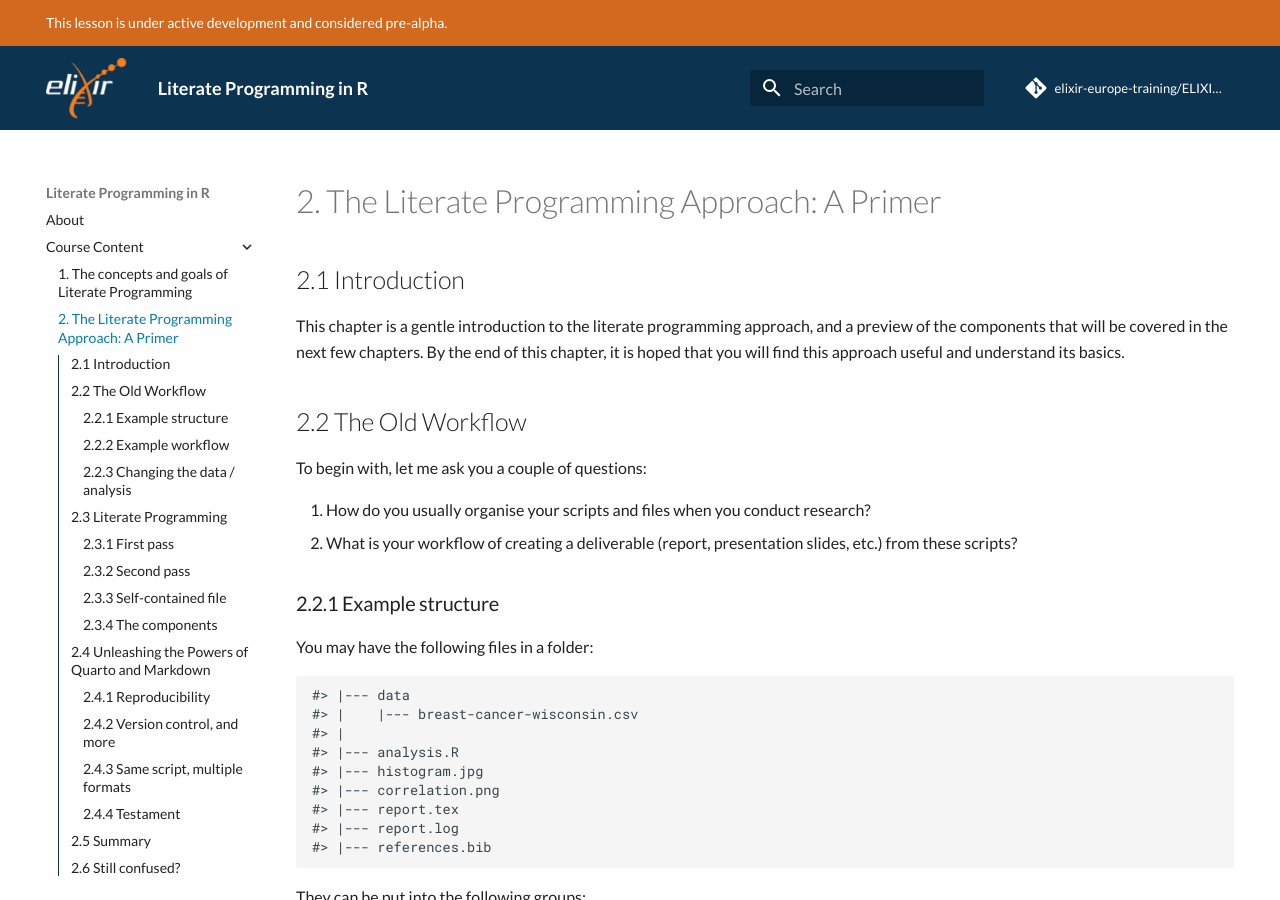
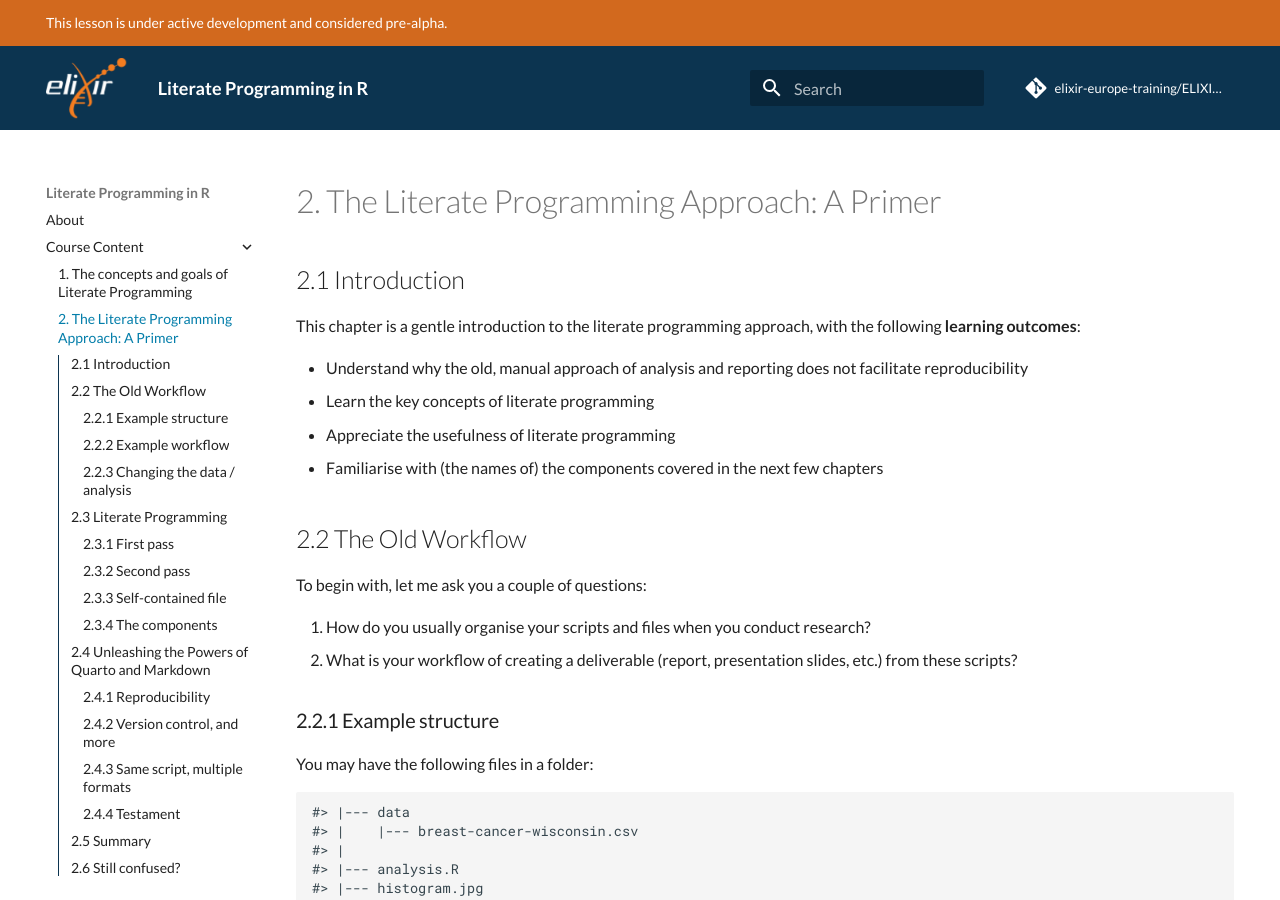
Before and after one commit to elixir-europe-training/ELIXIR-TrP-LiterateProgrammingR-CodeRep, an MkDocs documentation site: the page built from docs/chapters/chapter_02.md, in a window 1280 px wide and 900 px high. Built offline with MkDocs 1.6.1 and Material for MkDocs 9.7.7, drawn with Linux system fonts in a browser that asks for light colours; comment, search, counter and statistics services are not loaded.

Commit message:
Update chapter_02.md
Add learning outcomes at the top

```diff
--- a/docs/chapters/chapter_02.md
+++ b/docs/chapters/chapter_02.md
@@ -1,5 +1,10 @@
 ## 2.1 Introduction
-This chapter is a gentle introduction to the literate programming approach, and a preview of the components that will be covered in the next few chapters. By the end of this chapter, it is hoped that you will find this approach useful and understand its basics.
+This chapter is a gentle introduction to the literate programming approach, with the following **learning outcomes**:
+
+* Understand why the old, manual approach of analysis and reporting does not facilitate reproducibility
+* Learn the key concepts of literate programming
+* Appreciate the usefulness of literate programming
+* Familiarise with (the names of) the components covered in the next few chapters
 
 ## 2.2 The Old Workflow
 To begin with, let me ask you a couple of questions:
```
